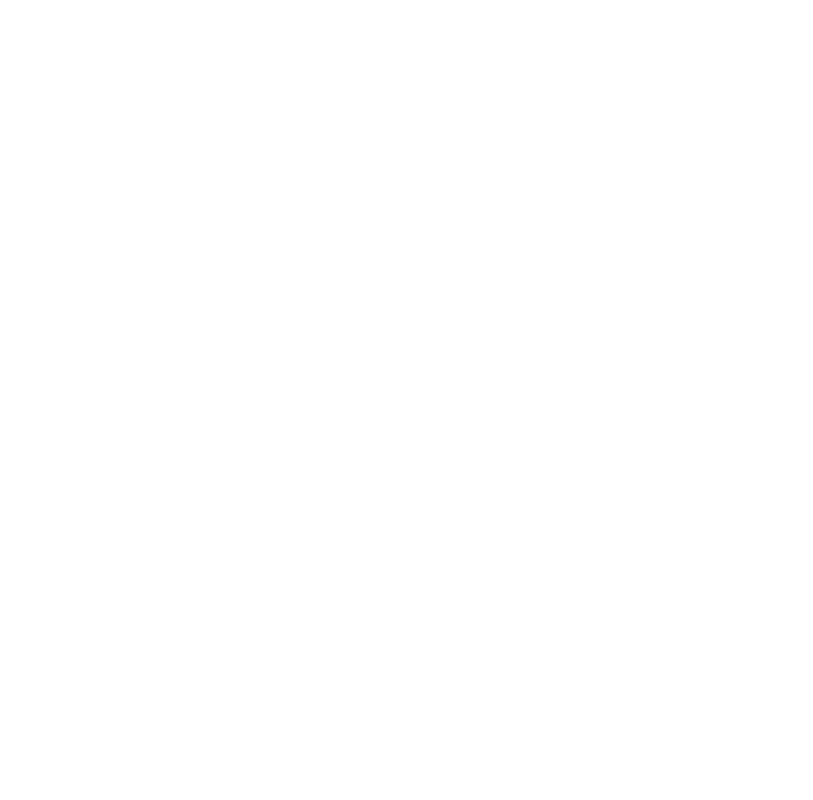
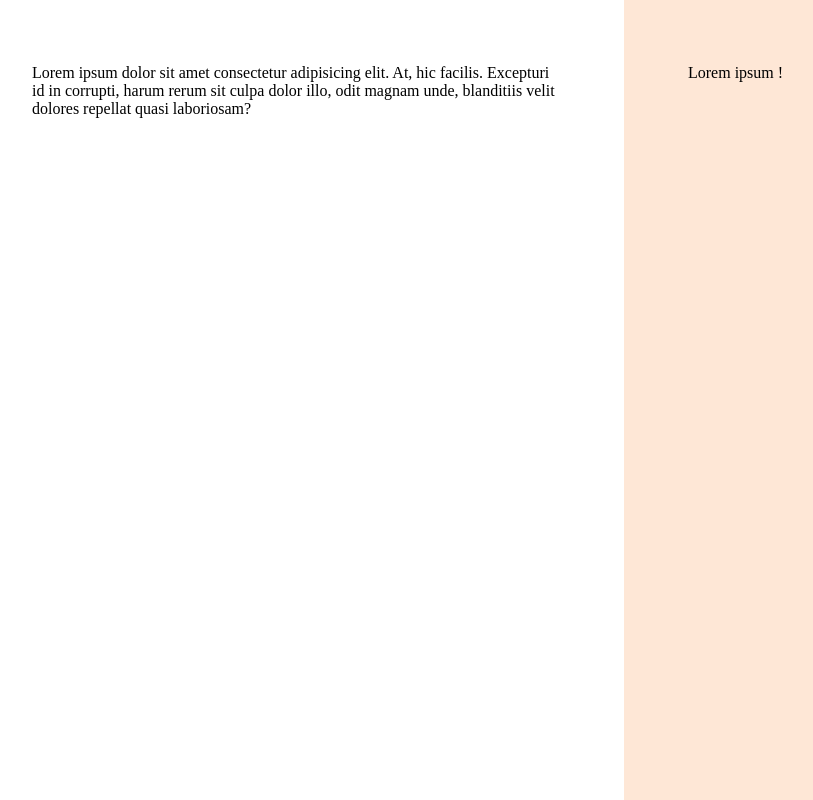
Before and after one commit to danilosalvador/enrollment-form, a plain HTML site: page index.html in a window 1280 px wide. Shown: the whole page, without its empty margins (32-845 px from the left). Drawn offline with Linux system fonts and the light colour scheme.

Commit message:
Criando o arquivo layout.css

```diff
--- a/index.html
+++ b/index.html
@@ -10,6 +10,13 @@
     <link rel="stylesheet" href="styles/index.css">
 </head>
 <body>
-
+    <div id="app">
+        <main>
+            <div class="main-container">Lorem ipsum dolor sit amet consectetur adipisicing elit. At, hic facilis. Excepturi id in corrupti, harum rerum sit culpa dolor illo, odit magnam unde, blanditiis velit dolores repellat quasi laboriosam?</div>
+        </main>
+        <aside>
+            <div class="aside-container">Lorem ipsum !</div>
+        </aside>
+    </div>
 </body>
 </html>
--- a/styles/global.css
+++ b/styles/global.css
@@ -1,3 +1,9 @@
+* {
+    margin: 0;
+    padding: 0;
+    box-sizing: border-box;
+}
+
 :root {
     --font-famly: 'Poppins', sans-serif;
     --text: 400 1rem/1.5 var(--font-family);
@@ -17,3 +23,7 @@
 
     --semantic-error: #DC2626;
 }
+
+body {
+    overflow: hidden;
+}
--- a/styles/index.css
+++ b/styles/index.css
@@ -1 +1,2 @@
 @import url(global.css);
+@import url(layout.css);
--- /dev/null
+++ b/styles/layout.css
@@ -0,0 +1,26 @@
+#app {
+    display: grid;
+    grid-template-columns: 51.25% 48.75%;
+
+    height: 100vh;
+    overflow: hidden;
+}
+
+main {
+    overflow: auto;
+    padding: 4rem;
+
+    & .main-container {
+        max-width: 33rem;
+        margin-left: auto;
+    }
+}
+
+aside {
+    background-color: var(--surface-secondary);
+    padding: 4rem;
+
+    & .aside-container {
+        max-width: 31rem;
+    }
+}
```
